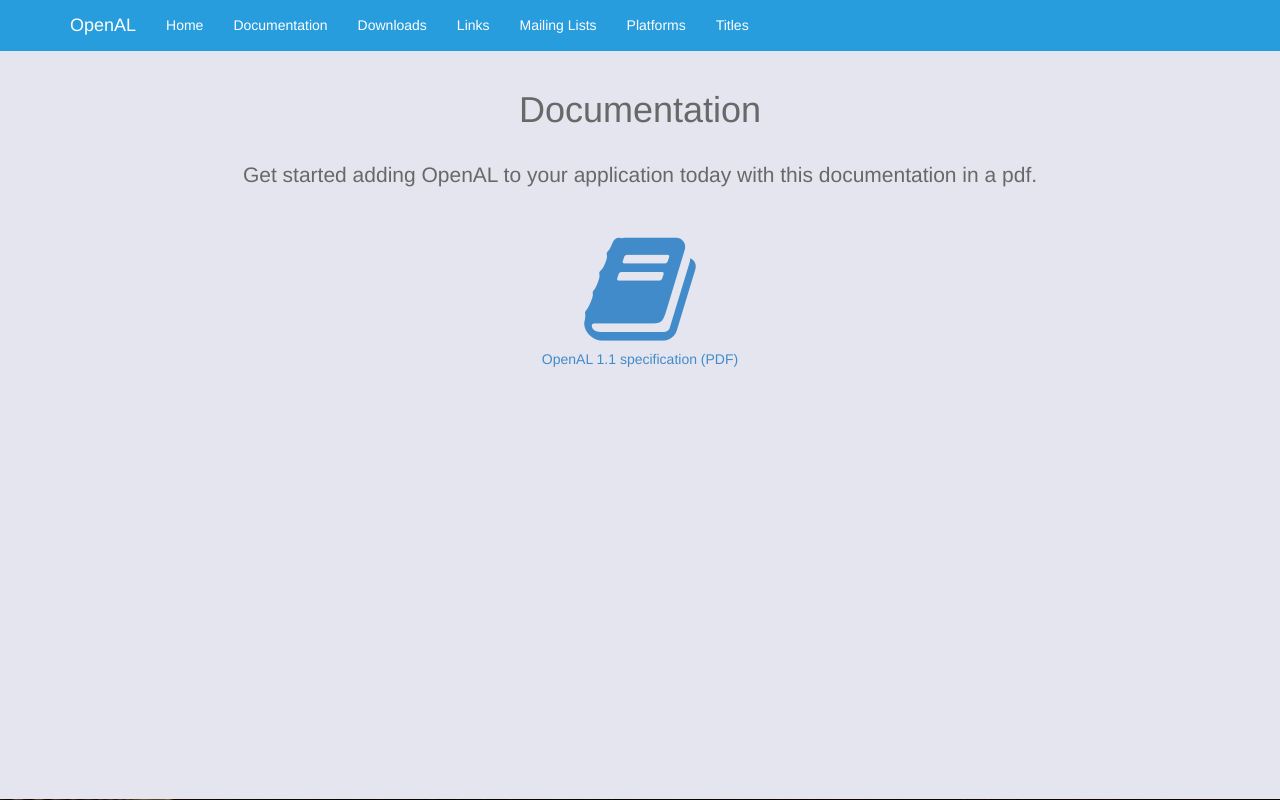
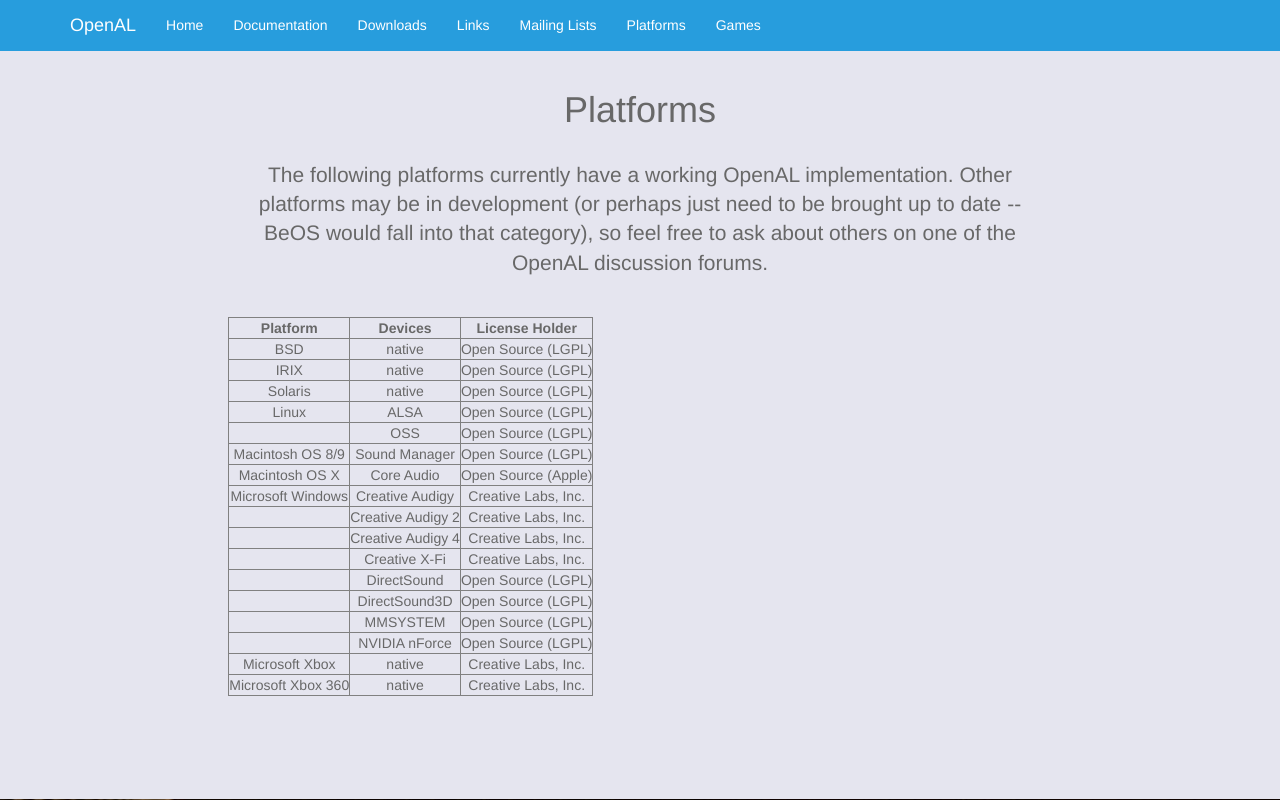
Before and after one commit to NuclearMonster/openal-website, a PHP site: page /platforms/ in a window 1280 px wide. Run offline with PHP 8.4, Linux system fonts and the light colour scheme; some libraries are stand-ins or nearby versions.

Commit message:
why not zoidberg?

```diff
--- a/titles/index.php
+++ b/games/index.php
@@ -1,3 +1,3 @@
 <?php include ("../header.php");
- include ("titles.php");
+ include ("games.php");
  include ("../footer.php") ?>
--- a/header.php
+++ b/header.php
@@ -31,9 +31,9 @@
         <li><a href="/documentation/">Documentation</a></li>
         <li><a href="/downloads/">Downloads</a></li>
         <li><a href="/links/">Links</a></li>
-        <li><a href="/mailing_lists/">Mailing Lists</a></li>
+        <li><a href="http://openal.org/mailman/listinfo/openal">Mailing Lists</a></li>
         <li><a href="/platforms/">Platforms</a></li>
-        <li><a href="/titles/">Titles</a></li>
+        <li><a href="/games/">Games</a></li>
         <li>&nbsp;</li>
       </ul>
     <!---  <form class="navbar-form">
--- a/links/links.php
+++ b/links/links.php
@@ -1,7 +1,7 @@
 <section class="container-fluid" id="section2">
   <div class="row">
   	<div class="col-sm-8 col-sm-offset-2 text-center">
-        <h1>Documentation</h1>
+        <h1>Links</h1>
         <br>
 		<p class="lead">Get started adding OpenAL to your application today with this documentation in a pdf.</p>
         <br>
--- a/platforms/platforms.php
+++ b/platforms/platforms.php
@@ -1,12 +1,149 @@
 <section class="container-fluid" id="section2">
   <div class="row">
   	<div class="col-sm-8 col-sm-offset-2 text-center">
-        <h1>Documentation</h1>
+        <h1>Platforms</h1>
         <br>
-		<p class="lead">Get started adding OpenAL to your application today with this documentation in a pdf.</p>
+		<p class="lead">The following platforms currently have a working OpenAL implementation. Other platforms may be in development (or perhaps just need to be brought up to date -- BeOS would fall into that category), so feel free to ask about others on one of the OpenAL discussion forums.</p>
         <br>
-      	<A href="openal-1.1-specification.pdf"><i style="font-size:120px" class="fa fa-book fa-5x"></i></a>
-      	<p><A href="openal-1.1-specification.pdf">OpenAL 1.1 specification (PDF)</a></p>
+
+		<table style="font-size:1em" border=1>
+		<tbody>
+		<tr>
+		<td class=ms-rtetablecells style="vertical-align:top">
+		<div><strong>Platform</strong></div></td>
+		<td class=ms-rtetablecells style="vertical-align:top">
+		<div><strong>Devices</strong></div></td>
+		<td class=ms-rtetablecells style="vertical-align:top">
+		<div><strong>License Holder</strong></div></td></tr>
+		<tr>
+		<td class=ms-rtetablecells style="vertical-align:top">
+		<div>BSD</div></td>
+		<td class=ms-rtetablecells style="vertical-align:top">
+		<div>native</div></td>
+		<td class=ms-rtetablecells style="vertical-align:top">
+		<div>Open Source (LGPL)</div></td></tr>
+		<tr>
+		<td class=ms-rtetablecells style="vertical-align:top">
+		<div>IRIX</div></td>
+		<td class=ms-rtetablecells style="vertical-align:top">
+		<div>native</div></td>
+		<td class=ms-rtetablecells style="vertical-align:top">
+		<div>Open Source (LGPL)</div></td></tr>
+		<tr>
+		<td class=ms-rtetablecells style="vertical-align:top">
+		<div>Solaris</div></td>
+		<td class=ms-rtetablecells style="vertical-align:top">
+		<div>native</div></td>
+		<td class=ms-rtetablecells style="vertical-align:top">
+		<div>Open Source (LGPL)</div></td></tr>
+		<tr>
+		<td class=ms-rtetablecells style="vertical-align:top">
+		<div>Linux</div></td>
+		<td class=ms-rtetablecells style="vertical-align:top">
+		<div>ALSA</div></td>
+		<td class=ms-rtetablecells style="vertical-align:top">
+		<div>
+		<div>Open Source (LGPL)</div></div></td></tr>
+		<tr>
+		<td class=ms-rtetablecells style="vertical-align:top">
+		<div></div></td>
+		<td class=ms-rtetablecells style="vertical-align:top">
+		<div>OSS</div></td>
+		<td class=ms-rtetablecells style="vertical-align:top">
+		<div>
+		<div>Open Source (LGPL)</div></div></td></tr>
+		<tr>
+		<td class=ms-rtetablecells style="vertical-align:top">
+		<div>
+		<div>Macintosh OS 8/9</div></div></td>
+		<td class=ms-rtetablecells style="vertical-align:top">
+		<div>
+		<div>Sound Manager</div></div></td>
+		<td class=ms-rtetablecells style="vertical-align:top">
+		<div>Open Source (LGPL)</div></td></tr>
+		<tr>
+		<td class=ms-rtetablecells style="vertical-align:top">
+		<div>
+		<div>Macintosh OS X</div></div></td>
+		<td class=ms-rtetablecells style="vertical-align:top">
+		<div>Core Audio</div></td>
+		<td class=ms-rtetablecells style="vertical-align:top">
+		<div>Open Source (Apple)</div></td></tr>
+		<tr>
+		<td class=ms-rtetablecells style="vertical-align:top">
+		<div>Microsoft Windows</div></td>
+		<td class=ms-rtetablecells style="vertical-align:top">
+		<div>Creative Audigy</div></td>
+		<td class=ms-rtetablecells style="vertical-align:top">
+		<div>Creative Labs, Inc.</div></td></tr>
+		<tr>
+		<td class=ms-rtetablecells style="vertical-align:top">
+		<div></div></td>
+		<td class=ms-rtetablecells style="vertical-align:top">
+		<div>Creative Audigy 2</div></td>
+		<td class=ms-rtetablecells style="vertical-align:top">
+		<div>
+		<div>Creative Labs, Inc.</div></div></td></tr>
+		<tr>
+		<td class=ms-rtetablecells style="vertical-align:top">
+		<div></div></td>
+		<td class=ms-rtetablecells style="vertical-align:top">
+		<div>Creative Audigy 4</div></td>
+		<td class=ms-rtetablecells style="vertical-align:top">
+		<div>
+		<div>Creative Labs, Inc.</div></div></td></tr>
+		<tr>
+		<td class=ms-rtetablecells style="vertical-align:top">
+		<div></div></td>
+		<td class=ms-rtetablecells style="vertical-align:top">
+		<div>Creative X-Fi</div></td>
+		<td class=ms-rtetablecells style="vertical-align:top">
+		<div>
+		<div>Creative Labs, Inc.</div></div></td></tr>
+		<tr>
+		<td class=ms-rtetablecells style="vertical-align:top">
+		<div></div></td>
+		<td class=ms-rtetablecells style="vertical-align:top">
+		<div>DirectSound</div></td>
+		<td class=ms-rtetablecells style="vertical-align:top">
+		<div>
+		<div>Open Source (LGPL)</div></div></td></tr>
+		<tr>
+		<td class=ms-rtetablecells style="vertical-align:top">
+		<div></div></td>
+		<td class=ms-rtetablecells style="vertical-align:top">
+		<div>DirectSound3D</div></td>
+		<td class=ms-rtetablecells style="vertical-align:top">
+		<div>Open Source (LGPL)</div></td></tr>
+		<tr>
+		<td class=ms-rtetablecells style="vertical-align:top">
+		<div></div></td>
+		<td class=ms-rtetablecells style="vertical-align:top">
+		<div>MMSYSTEM</div></td>
+		<td class=ms-rtetablecells style="vertical-align:top">
+		<div>
+		<div>Open Source (LGPL)</div></div></td></tr>
+		<tr>
+		<td class=ms-rtetablecells style="vertical-align:top">
+		<div></div></td>
+		<td class=ms-rtetablecells style="vertical-align:top">
+		<div>NVIDIA nForce</div></td>
+		<td class=ms-rtetablecells style="vertical-align:top">
+		<div>
+		<div>Open Source (LGPL)</div></div></td></tr>
+		<tr>
+		<td class=ms-rtetablecells style="vertical-align:top">Microsoft Xbox</td>
+		<td class=ms-rtetablecells style="vertical-align:top">native</td>
+		<td class=ms-rtetablecells style="vertical-align:top">
+		<div>Creative Labs, Inc.</div></td></tr>
+		<tr>
+		<td class=ms-rtetablecells style="vertical-align:top">Microsoft Xbox 360</td>
+		<td class=ms-rtetablecells style="vertical-align:top">native</td>
+		<td class=ms-rtetablecells style="vertical-align:top">
+		<div>Creative Labs, Inc.</div></td></tr></tbody></table></div></div><p></p></div>
+			<TABLE class="ms-formtable" border=0 cellpadding=0 id="formTbl" cellspacing=0 width=100%>
+
+			</TABLE>
     </div>
   </div>
 </section>
```
Also changed, not shown: body.php (+7 -13 lines), downloads/downloads.php (+7 -4 lines), games/games.php (added, +111 -0 lines), titles/titles.php (deleted, +0 -12 lines).
